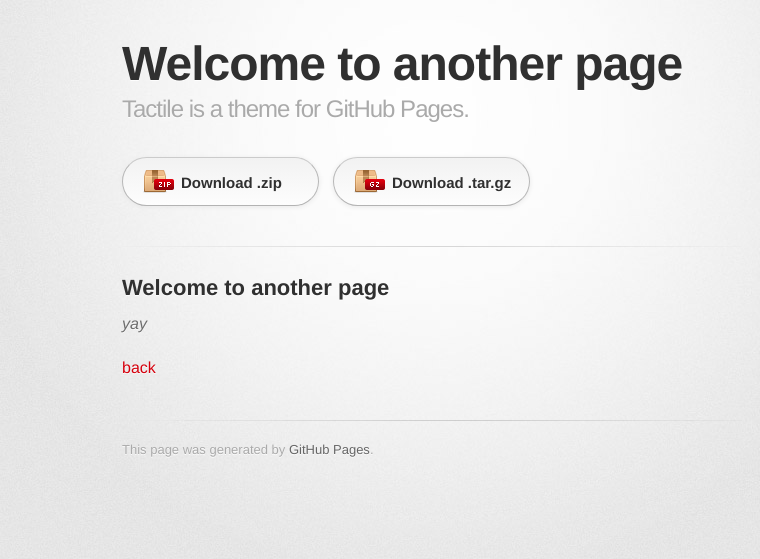
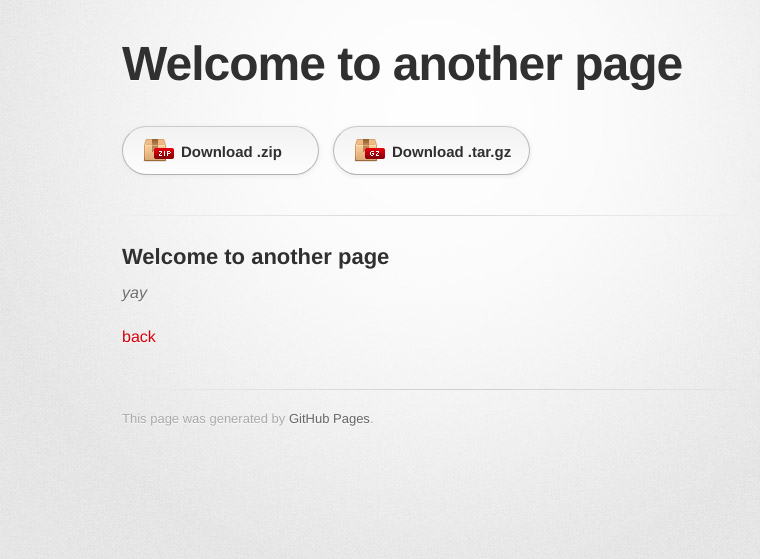
Before and after one commit to laurenzrathmann/laurenzrathmann.github.io, a Jekyll site: the page built from another-page.md, in a window 1280 px wide. Shown: the top 559 px of the page, without its empty margins (208-968 px from the left). Built offline with Jekyll 4.4.1, drawn with Linux system fonts in a browser that asks for light colours; some web fonts are replaced; the repository's description, which GitHub fills in, is left out; our own code applies the rules of GitHub Pages for plain Markdown files.

Commit message:
Update _config.yml

```diff
--- a/_config.yml
+++ b/_config.yml
@@ -1,5 +1,4 @@
-title: Tactile theme
-description: Tactile is a theme for GitHub Pages.
+title: Laurenz Rathmann
 show_downloads: true
 google_analytics:
 theme: jekyll-theme-tactile
```
